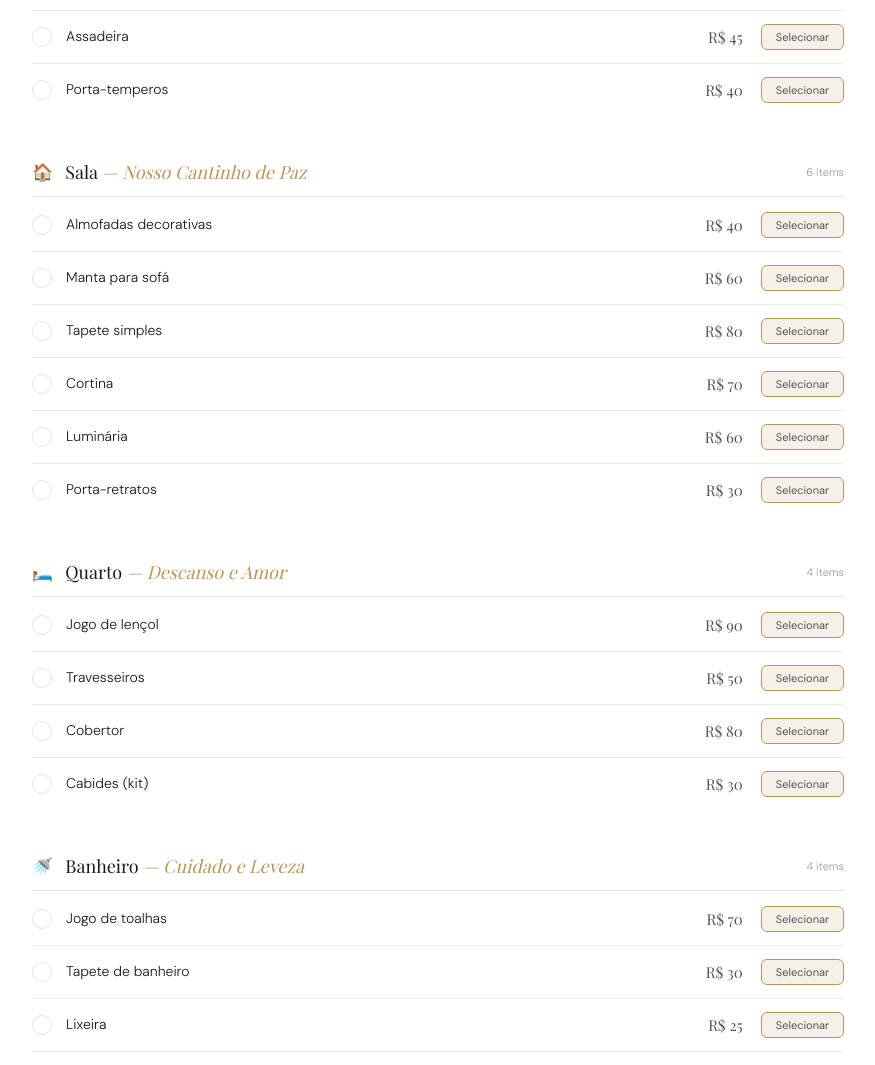
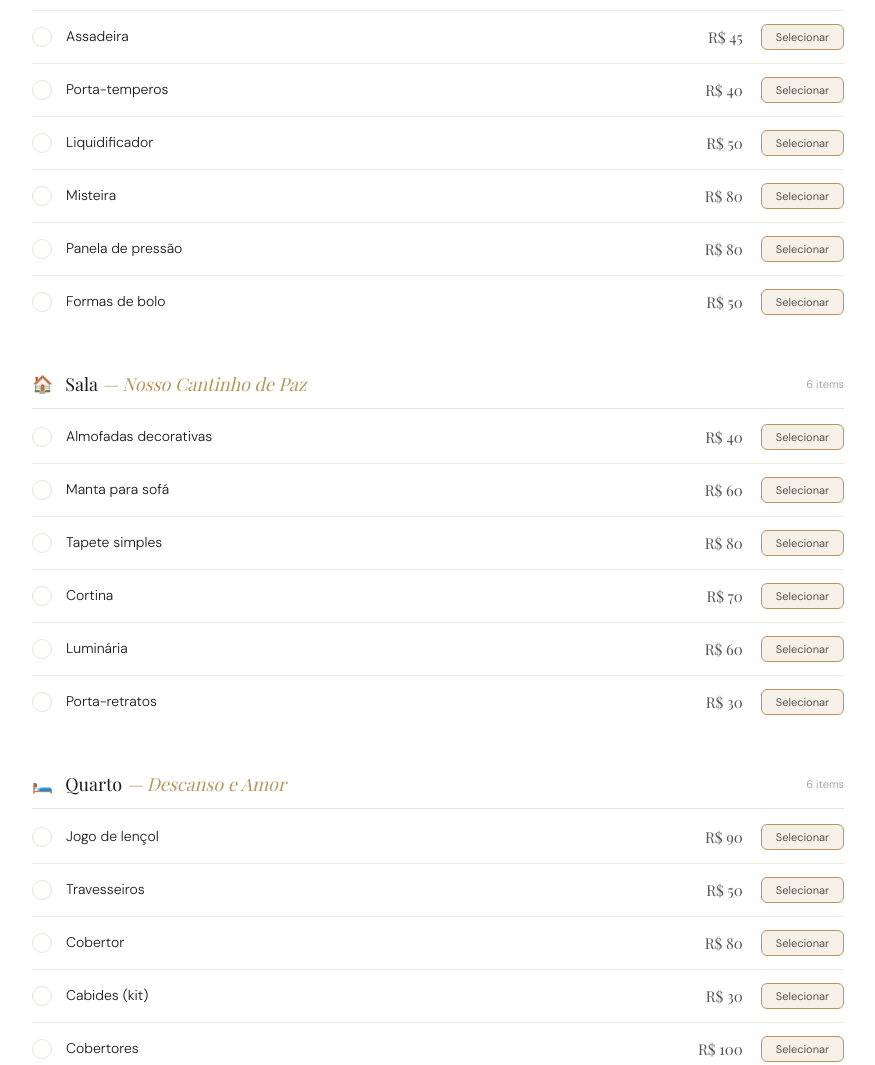
Before and after one commit to alvaroteodorolima-byte/Sugest-o-presente, a plain HTML site: page index.html in a window 1280 px wide. Shown: the part 949-2014 px from the top of the page, without its empty margins (202-1077 px from the left). Drawn offline with nearby package versions, Linux system fonts and the light colour scheme; a web font is replaced by a local one.

Commit message:
Add files via upload

```diff
--- a/index.html
+++ b/index.html
@@ -549,6 +549,10 @@ const data = [
       { id:"c7",  name:"Forma de bolo",                      price:35,  link:"https://mpago.la/2TTWYX8", given:false },
       { id:"c8",  name:"Assadeira",                          price:45,  link:"https://mpago.la/1gBdez6", given:false },
       { id:"c9",  name:"Porta-temperos",                     price:40,  link:"https://mpago.la/2yrrmDp", given:false },
+      { id:"c10", name:"Liquidificador",                     price:50,  link:"", given:false },
+      { id:"c11", name:"Misteira",                           price:80,  link:"", given:false },
+      { id:"c12", name:"Panela de pressão",                  price:80,  link:"", given:false },
+      { id:"c13", name:"Formas de bolo",                     price:50,  link:"", given:false },
     ]
   },
   {
@@ -569,6 +573,8 @@ const data = [
       { id:"q2", name:"Travesseiros",   price:50, link:"https://mpago.la/1KyZrFm", given:false },
       { id:"q3", name:"Cobertor",       price:80, link:"https://mpago.la/2Mw4eBE", given:false },
       { id:"q4", name:"Cabides (kit)",  price:30, link:"https://mpago.la/1k6gave", given:false },
+      { id:"q5", name:"Cobertores",     price:100, link:"", given:false },
+      { id:"q6", name:"Cobre leito",    price:100, link:"", given:false },
     ]
   },
   {
@@ -586,6 +592,7 @@ const data = [
       { id:"l1", name:"Balde",           price:25, link:"https://mpago.la/2K1eL8P", given:false },
       { id:"l2", name:"Varal",           price:50, link:"https://mpago.la/345gtuT", given:false },
       { id:"l3", name:"Cesto de roupas", price:60, link:"https://mpago.la/2SVv8WS", given:false },
+      { id:"l4", name:"Varal de chão",   price:50, link:"", given:false },
     ]
   },
 ];
```
